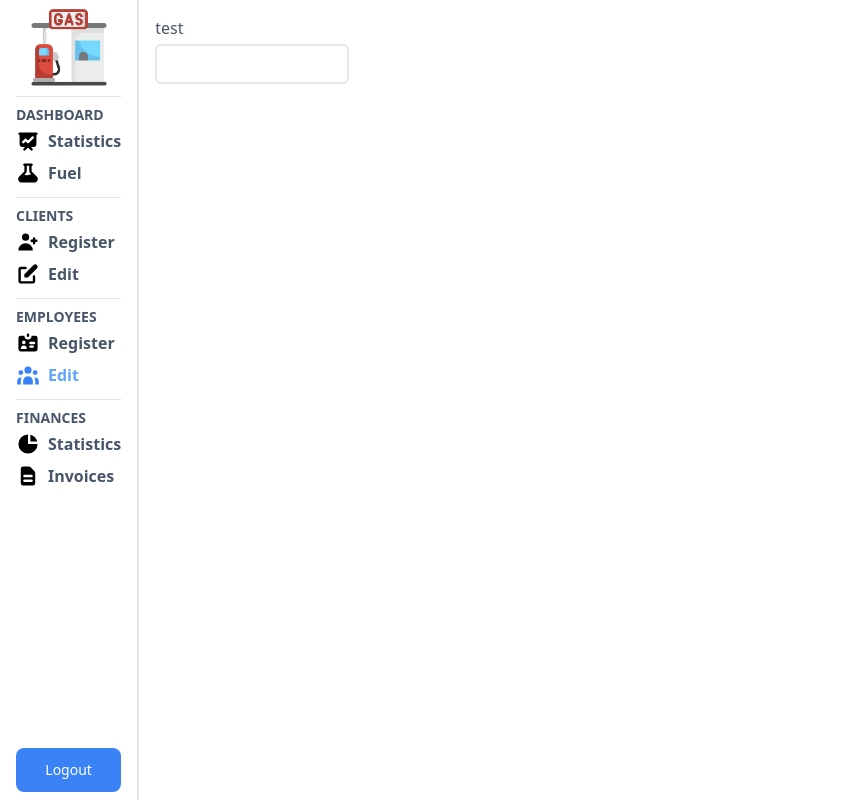
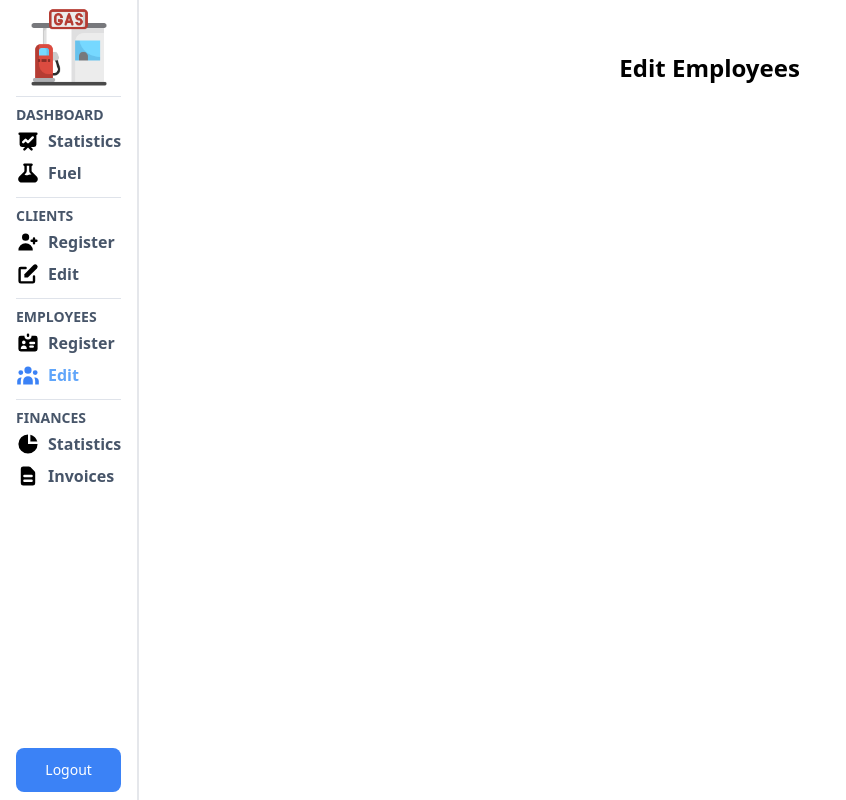
Before and after one commit to gustavomaltez/gas-station-management-system, a React (Vite) app in the folder packages/web/: page /dashboard/employees/edit in a window 1280 px wide. Shown: the whole page, without its empty margins (0-846 px from the left). Built offline with nearby package versions, Linux system fonts and the light colour scheme.

Commit message:
fix(web): fixed page names

```diff
--- a/packages/web/src/screens/Dashboard/Client/Edit.tsx
+++ b/packages/web/src/screens/Dashboard/Client/Edit.tsx
@@ -1,13 +1,12 @@
-import { Input } from '../../../components';
 import { NavBar } from '../../../slices';
 
 export function Edit(): JSX.Element {
   return (
     <main className='w-screen h-screen flex flex-row'>
       <NavBar />
-      <section className='p-4'>
-        <Input label='test' />
-      </section>
+      <form className='flex flex-col items-center w-full p-8'>
+        <h1 className='text-2xl font-bold p-5'>Edit Clients</h1>
+      </form>
     </main>
   );
 }
--- a/packages/web/src/screens/Dashboard/Dashboard/Fuel.tsx
+++ b/packages/web/src/screens/Dashboard/Dashboard/Fuel.tsx
@@ -1,13 +1,12 @@
-import { Input } from '../../../components';
 import { NavBar } from '../../../slices';
 
 export function Fuel(): JSX.Element {
   return (
     <main className='w-screen h-screen flex flex-row'>
       <NavBar />
-      <section className='p-4'>
-        <Input label='test' />
-      </section>
+      <form className='flex flex-col items-center w-full p-8'>
+        <h1 className='text-2xl font-bold p-5'>Fuel</h1>
+      </form>
     </main>
   );
 }
--- a/packages/web/src/screens/Dashboard/Dashboard/Statistics.tsx
+++ b/packages/web/src/screens/Dashboard/Dashboard/Statistics.tsx
@@ -1,13 +1,12 @@
-import { Input } from '../../../components';
 import { NavBar } from '../../../slices';
 
 export function Statistics(): JSX.Element {
   return (
     <main className='w-screen h-screen flex flex-row'>
       <NavBar />
-      <section className='p-4'>
-        <Input label='test' />
-      </section>
+      <form className='flex flex-col items-center w-full p-8'>
+        <h1 className='text-2xl font-bold p-5'>Statistics</h1>
+      </form>
     </main>
   );
 }
--- a/packages/web/src/screens/Dashboard/Employee/Edit.tsx
+++ b/packages/web/src/screens/Dashboard/Employee/Edit.tsx
@@ -1,13 +1,12 @@
-import { Input } from '../../../components';
 import { NavBar } from '../../../slices';
 
 export function Edit(): JSX.Element {
   return (
     <main className='w-screen h-screen flex flex-row'>
       <NavBar />
-      <section className='p-4'>
-        <Input label='test' />
-      </section>
+      <form className='flex flex-col items-center w-full p-8'>
+        <h1 className='text-2xl font-bold p-5'>Edit Employees</h1>
+      </form>
     </main>
   );
 }
--- a/packages/web/src/screens/Dashboard/Employee/Register.tsx
+++ b/packages/web/src/screens/Dashboard/Employee/Register.tsx
@@ -7,7 +7,7 @@ export function Register(): JSX.Element {
     <main className='w-screen h-screen flex flex-row'>
       <NavBar />
       <form className='flex flex-col items-center w-full p-8'>
-        <h1 className='text-2xl font-bold p-5'>Register New Client</h1>
+        <h1 className='text-2xl font-bold p-5'>Register New User</h1>
         <div className='flex flex-col w-full max-w-xl gap-4'>
           <div className='flex flex-row gap-2'>
             <Input label='Personal ID Number (CPF)' />
--- a/packages/web/src/screens/Dashboard/Finances/Invoices.tsx
+++ b/packages/web/src/screens/Dashboard/Finances/Invoices.tsx
@@ -1,13 +1,12 @@
-import { Input } from '../../../components';
 import { NavBar } from '../../../slices';
 
 export function Invoices(): JSX.Element {
   return (
     <main className='w-screen h-screen flex flex-row'>
       <NavBar />
-      <section className='p-4'>
-        <Input label='test' />
-      </section>
+      <form className='flex flex-col items-center w-full p-8'>
+        <h1 className='text-2xl font-bold p-5'>Invoices</h1>
+      </form>
     </main>
   );
 }
--- a/packages/web/src/screens/Dashboard/Finances/Statistics.tsx
+++ b/packages/web/src/screens/Dashboard/Finances/Statistics.tsx
@@ -1,13 +1,12 @@
-import { Input } from '../../../components';
 import { NavBar } from '../../../slices';
 
 export function Statistics(): JSX.Element {
   return (
     <main className='w-screen h-screen flex flex-row'>
       <NavBar />
-      <section className='p-4'>
-        <Input label='test' />
-      </section>
+      <form className='flex flex-col items-center w-full p-8'>
+        <h1 className='text-2xl font-bold p-5'>Statistics</h1>
+      </form>
     </main>
   );
 }
```
